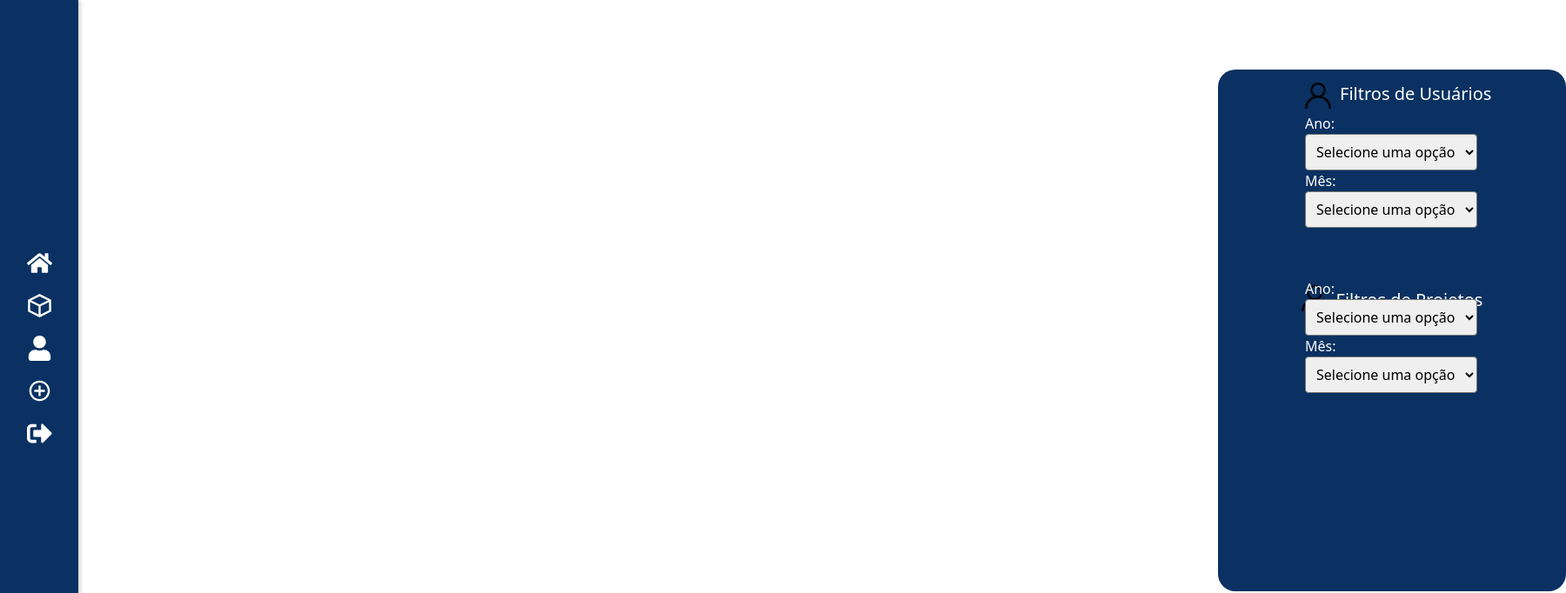
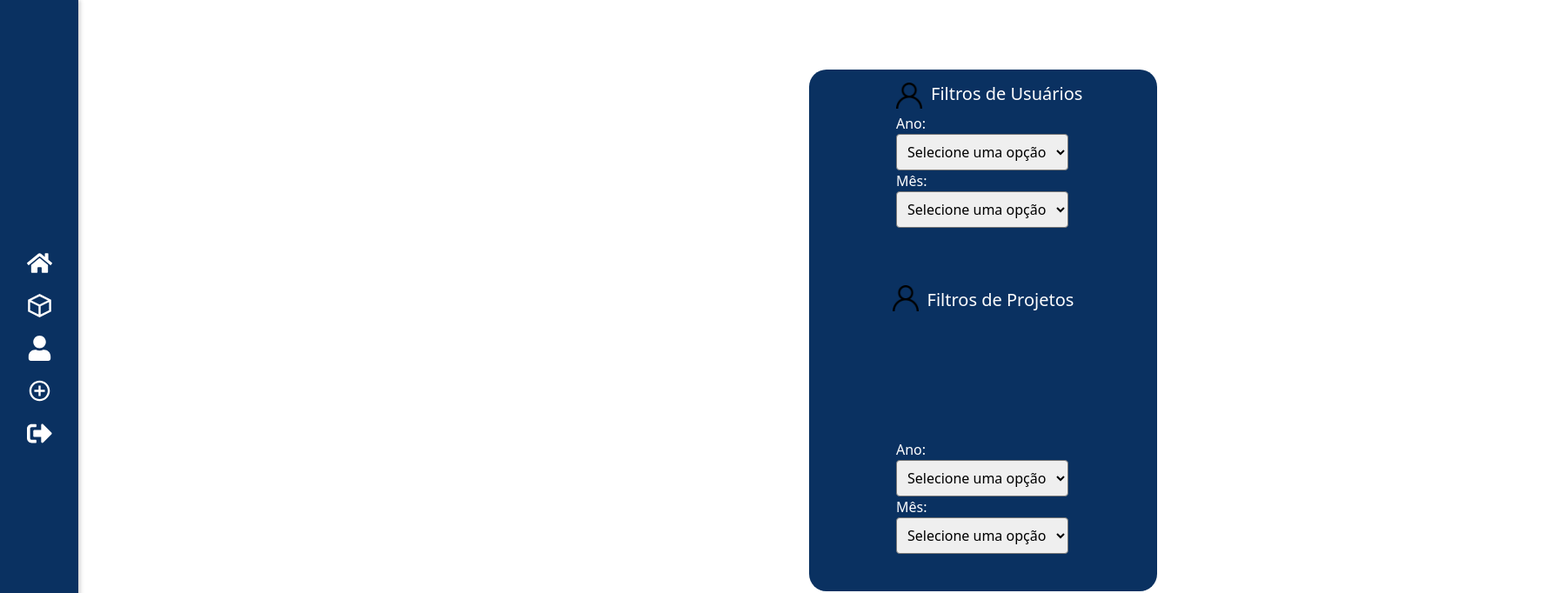
Before and after one commit to softexrecifepe/PI-ABA-TURMA-10, a React (Vite) app in the folder ABA/: page / in a window 1280 px wide. Shown: the top 682 px of the page at 87% size, 1800 px wide, since content can reach past the window. Built offline with nearby package versions, Linux system fonts and the light colour scheme.

Commit message:
Tentando fazer o pull request

```diff
--- a/ABA/src/App.css
+++ b/ABA/src/App.css
@@ -70,7 +70,7 @@ input {
   background-color: #0A3161;
   width: 400px;
   height: 600px;
-  margin-left: 1400px;
+  margin-left: 930px;
   margin-top: 80px;
   border-radius: 20px;
   margin-bottom: 200px;
@@ -123,8 +123,9 @@ select {
 }
 
 .opcao {
-  margin-top: -600px;
+  margin-top: -415px;
   margin-left: 100px;
+
 }
 
 .icon-profile {
```
